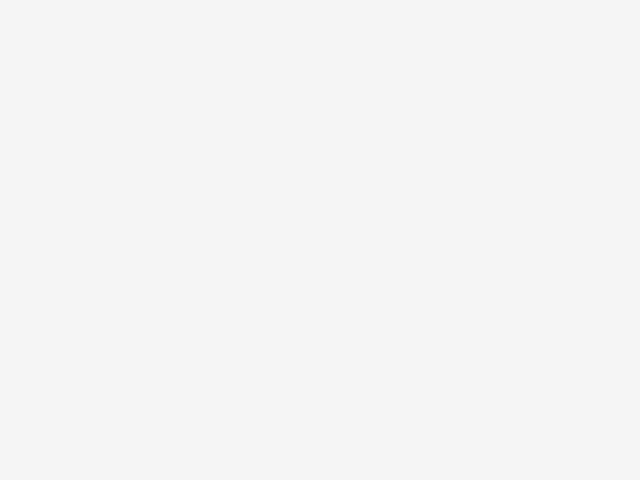
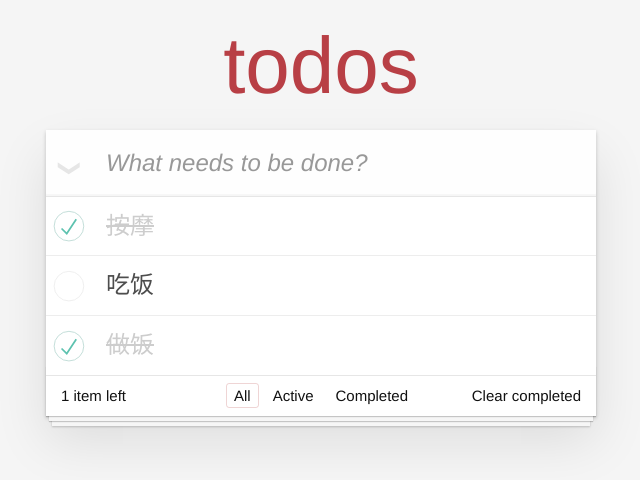
Before and after one commit to candyzhousisi/Todo-Vue-2, a Vue app: page /#/all in a window 1280 px wide. Shown: the top 480 px of the page, without its empty margins (319-959 px from the left). Built offline with nearby package versions, Linux system fonts and the light colour scheme.

Commit message:
update footer
add feature to fooder

```diff
--- a/src/router/index.ts
+++ b/src/router/index.ts
@@ -6,11 +6,21 @@ Vue.use(VueRouter)
 const routes: RouteConfig[] = [
   {
     path: '/',
-    redirect: '/index'
+    redirect: '/all'
   },
   {
-    name: 'index',
-    path: '/index',
+    name: 'All',
+    path: '/all',
+    component: () => import('@/views/home/index.vue')
+  },
+  {
+    name: 'Active',
+    path: '/active',
+    component: () => import('@/views/home/index.vue')
+  },
+  {
+    name: 'Completed',
+    path: '/completed',
     component: () => import('@/views/home/index.vue')
   },
   {
--- a/src/views/home/components/TodoFooter.vue
+++ b/src/views/home/components/TodoFooter.vue
@@ -2,21 +2,19 @@
   <!-- 底部 -->
   <footer class="footer">
     <!-- 剩余完成数 -->
-    <span class="todo-count"><strong>0</strong> item left</span>
+    <span class="todo-count">
+      <strong>{{ count }}</strong> item left
+    </span>
     <!-- 过滤是否完成任务 -->
     <ul class="filters">
-      <li>
-        <a class="selected" href="#/all">All</a>
-      </li>
-      <li>
-        <a href="#/active">Active</a>
-      </li>
-      <li>
-        <a href="#/completed">Completed</a>
+      <li v-for="item in list" :key="item.id">
+        <a :class="{ selected: item.statu === $route.name }" :href="`#${item.path}`">{{
+          item.statu
+        }}</a>
       </li>
     </ul>
     <!-- 清除已完成 -->
-    <button class="clear-completed">Clear completed</button>
+    <button class="clear-completed" @click="$emit('onClear')">Clear completed</button>
   </footer>
 </template>
 
@@ -25,12 +23,29 @@ import Vue from 'vue'
 
 export default Vue.extend({
   components: {},
-
+  props: {
+    count: {
+      type: Number,
+      default: 0
+    }
+  },
   data() {
-    return {}
+    return {
+      list: [
+        { id: 1, statu: 'All', path: '/all' },
+        { id: 2, statu: 'Active', path: '/active' },
+        { id: 3, statu: 'Completed', path: '/completed' }
+      ]
+    }
   },
 
-  created() {},
+  created() {
+    // console.log('route', this.$route)
+    // console.log('router', this.$router)
+    if (this.$route.name !== 'All') {
+      this.$router.push('/')
+    }
+  },
 
   computed: {},
 
--- a/src/views/home/index.vue
+++ b/src/views/home/index.vue
@@ -2,12 +2,12 @@
   <section class="todoapp">
     <TodoHeader @addTodo="addTodo" />
     <TodoContent
-      :list="todoList"
+      :list="list"
       @updateContent="updateTodo"
       @deletTodo="deletTodo"
       @changeTodo="changeTodo"
     />
-    <TodoFooter />
+    <TodoFooter v-if="todoList.length" :count="count" @onClear="onClear" />
   </section>
 </template>
 
@@ -31,8 +31,27 @@ export default Vue.extend({
       ]
     }
   },
-  created() {},
-  computed: {},
+  created() {
+    console.log(this.$route.name)
+  },
+  computed: {
+    list() {
+      const arr = this.todoList as todolistType[]
+      switch (this.$route.name) {
+        case 'Active':
+          return arr.filter((item) => !item.done)
+        case 'Completed':
+          return arr.filter((item) => item.done)
+        default:
+          return arr
+      }
+    },
+
+    count() {
+      const arr = this.todoList as todolistType[]
+      return arr.filter((item) => !item.done).length
+    }
+  },
   methods: {
     addTodo(content: string) {
       const obj: todolistType = {
@@ -42,6 +61,7 @@ export default Vue.extend({
       }
       this.todoList.unshift(obj)
     },
+
     updateTodo(id: number, content: string) {
       console.log(content, id)
       this.todoList.forEach((item) => {
@@ -50,15 +70,21 @@ export default Vue.extend({
         }
       })
     },
+
     deletTodo(id: number) {
       this.todoList = this.todoList.filter((item) => item.id !== id)
     },
+
     changeTodo(id: number) {
       this.todoList.forEach((item) => {
         if (item.id === id) {
           item.done = !item.done
         }
       })
+    },
+
+    onClear() {
+      this.todoList = this.todoList.filter((item) => !item.done)
     }
   }
 })
```
